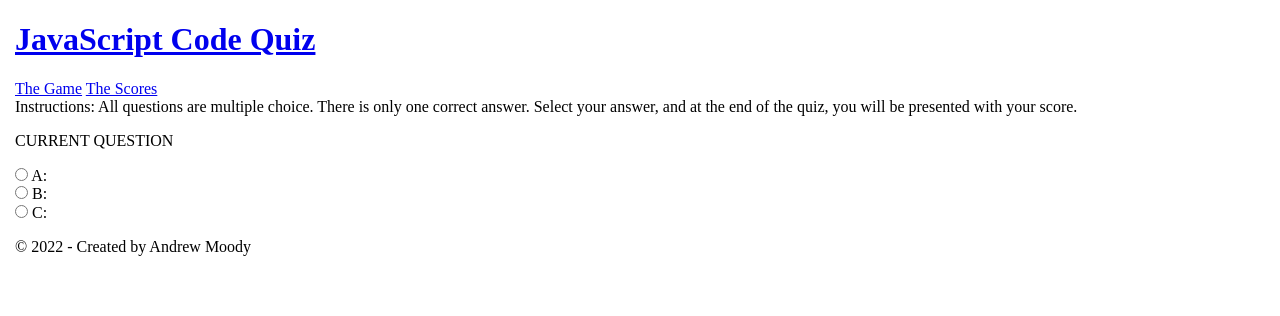
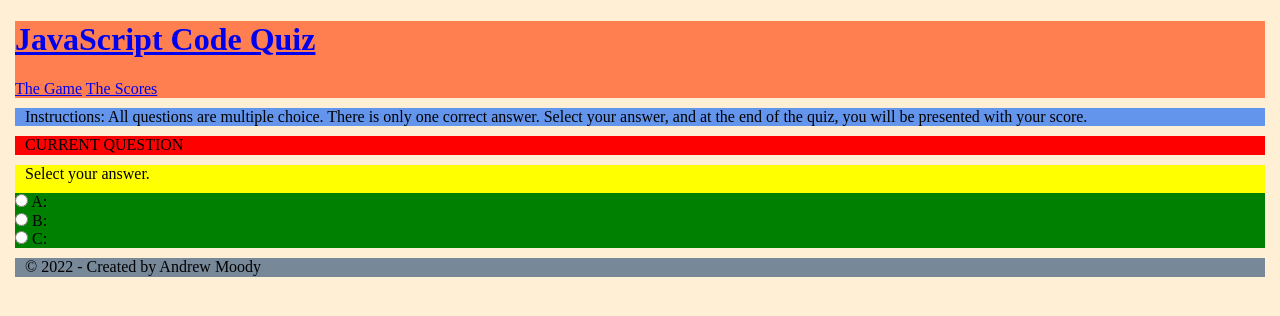
Before and after one commit to andrewmoody96/moody-hw4, a plain HTML site: page index.html in a window 1280 px wide. Drawn offline with Linux system fonts and the light colour scheme.

Commit message:
Put p inside of article. Temp stylings.

```diff
--- a/Assets/colors.css
+++ b/Assets/colors.css
@@ -0,0 +1,24 @@
+body {
+    background-color: papayawhip;
+}
+header {
+    background-color: coral;
+}
+#instructions {
+    background-color: cornflowerblue;
+}
+#questions {
+    background-color: red;
+}
+
+#answers {
+    background-color: yellow;
+}
+
+#answers form {
+    background-color: green;
+}
+
+footer {
+    background-color: lightslategrey;
+}
--- a/Assets/positioning.css
+++ b/Assets/positioning.css
@@ -1,3 +1,15 @@
 body {
     margin: 15px;
 }
+
+p {
+    margin: 10px 10px;
+}
+
+article {
+    margin: 10px 0;
+}
+
+div {
+    margin: 10px 0;
+}
--- a/index.html
+++ b/index.html
@@ -21,9 +21,11 @@
     </header>
     <section class="container" id="instructions">
       <article>
-        Instructions: All questions are multiple choice. There is only one
-        correct answer. Select your answer, and at the end of the quiz, you will
-        be presented with your score.
+        <p>
+            Instructions: All questions are multiple choice. There is only one
+            correct answer. Select your answer, and at the end of the quiz, you will
+            be presented with your score.
+        </p>
       </article>
     </section>
     <section class="container" id="quiz">
@@ -35,6 +37,7 @@
           <p>CURRENT QUESTION</p>
       </div>
       <div id="answers">
+        <p>Select your answer.</p>
         <form action="submit" name="quiz">
           <input type="radio" name="answer" id="A" />
           <label for="A">A:</label><br>
```
